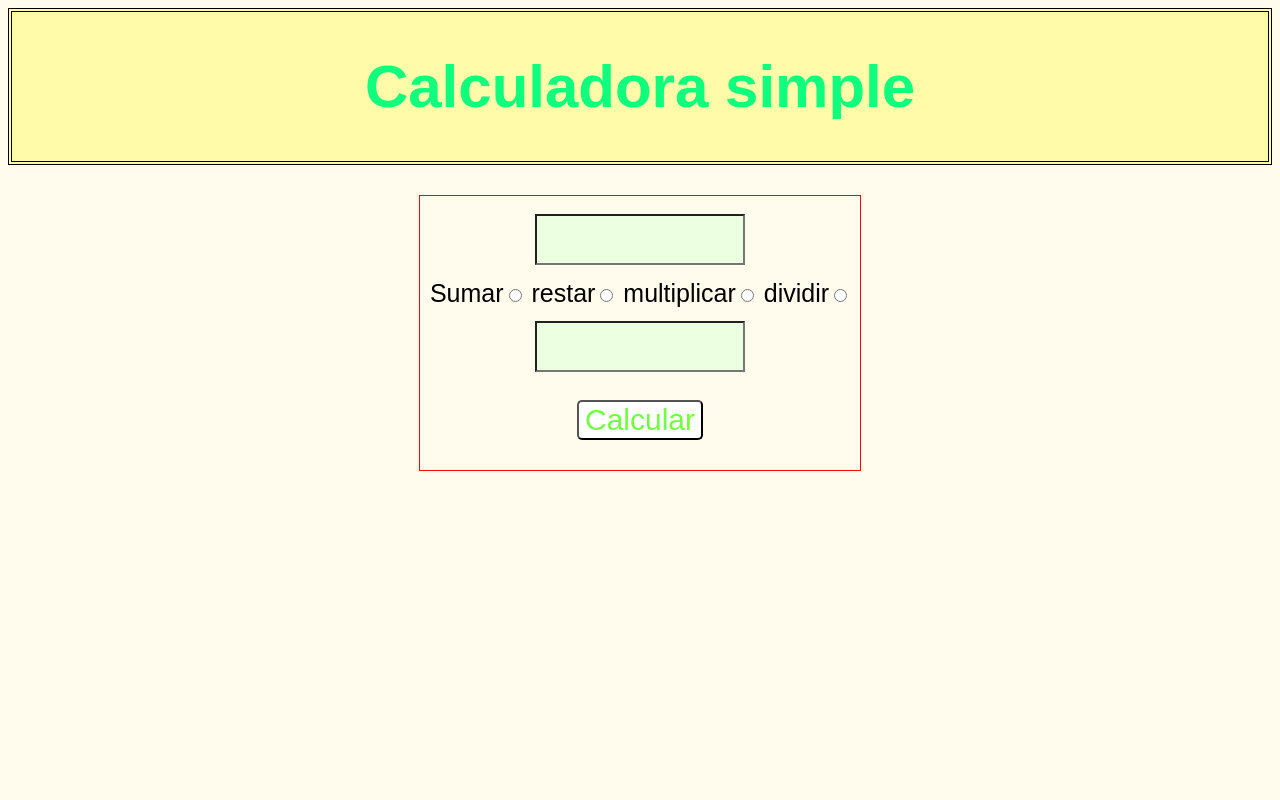
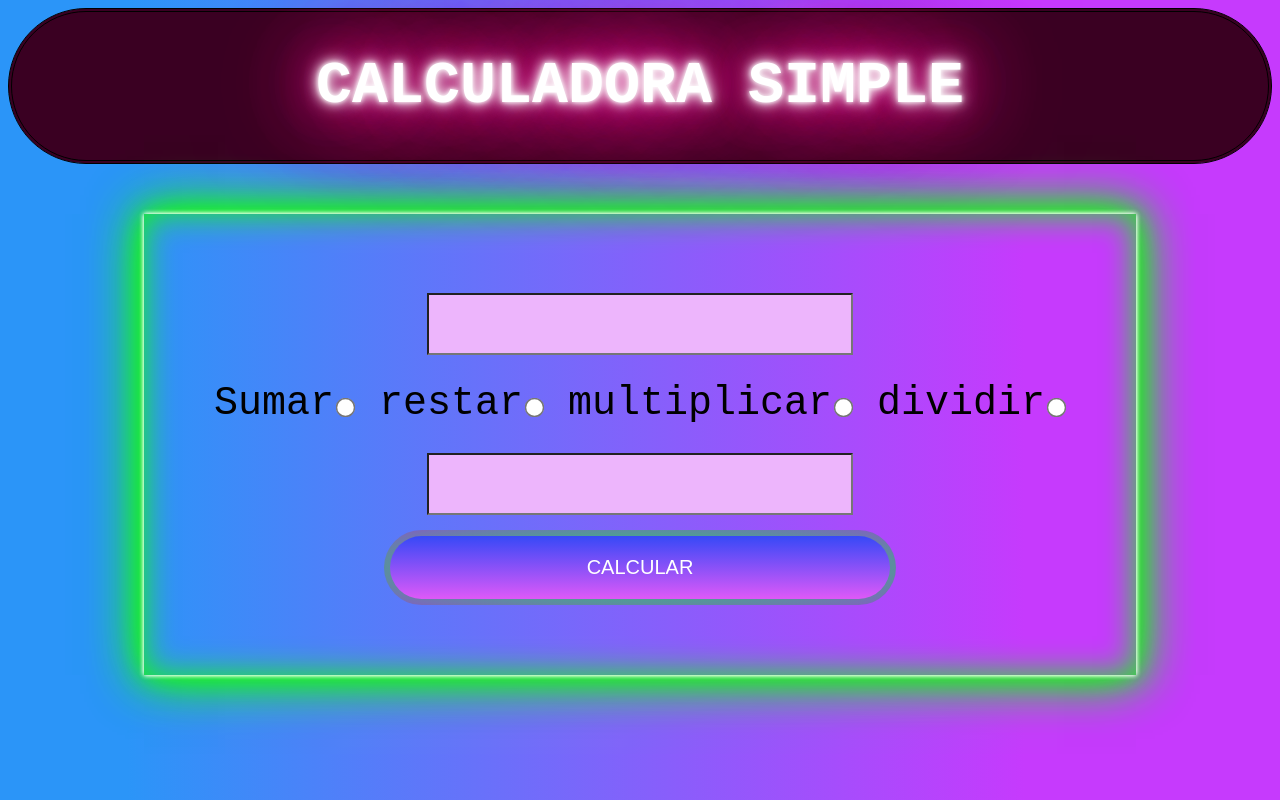
Before and after one commit to archiduke/ProyectoCalculadora, a plain HTML site: page index.html in a window 1280 px wide. Drawn offline with Linux system fonts and the light colour scheme.

Commit message:
Cambios Cambios Cambios

```diff
--- a/css/misestilos.css
+++ b/css/misestilos.css
@@ -1,53 +1,130 @@
 /* estilos index */
 
 body {
-    font-family:sans-serif;
-    background-color: #fffbed;
+    font-family:monospace;
+    background: linear-gradient(to right, #2b95f8 10%, #c63afd 80%);
+    background-size: contain;
 }
+
+/* estilo para el titulo */
 
 .titulo {
     text-align: center;
-    color: #0eff7d;
+    color: #fff;
+    text-shadow:
+      0 0 7px #fff,
+      0 0 10px #fff,
+      0 0 21px #fff,
+      0 0 42px #f09,
+      0 0 50px #f09,
+      0 0 70px #f09,
+      0 0 90px #f09,
+      0 0 120px #f09;
+    animation: pulsate 0.11s ease-in-out infinite alternate; /* animacion neon */
     font-size: 30px;
-    background-color: #fffba9;
+    background-color: #3a0022;
     border: double black 4px;
+    font-family: monospace;
+    border-radius: 100px;
 }
 
-.calculadora {
-    margin: auto;
-    margin-top: 30px;
-    width: fit-content;
-    border: 1px solid red;
-    padding: 10px;
-    font-size: 25px;
-    text-align: center;
-    line-height: 40px;
-    font-family:sans-serif;
+@keyframes pulsate { /* aqui se modifica la animacion del titulo */
+
+    100% {
+
+        text-shadow:
+        0 0 4px #fff,
+        0 0 11px #fff,
+        0 0 19px #fff,
+        0 0 40px #f09,
+        0 0 80px #f09,
+        0 0 90px #f09,
+        0 0 100px #f09,
+        0 0 150px #f09;
+
+    }
+
+    0% {
+
+      text-shadow:
+      0 0 4px #fff,
+      0 0 10px #fff,
+      0 0 18px #fff,
+      0 0 38px #f09,
+      0 0 73px #f09,
+      0 0 80px #f09,
+      0 0 94px #f09,
+      0 0 140px #f09;
+
+  }
 }
 
-#boton {
-    border-radius: 5px;
-    font-family: fantasy;
-    height: auto;
-    width: auto;
-    margin: 20px;
-    font-size: 30px;
-    color:#73ff41;
-    background-color: white;
+.calculadora { /* estilo de la calculadora central */
+    margin: auto;
+    margin-top: 50px;
+    width: fit-content;
+    border: 1px;
+    padding: 70px;
+    font-size: 40px;
+    text-align: center;
+    line-height: 80px;
+    font-family:monospace;
+    box-shadow: 0 0 .3rem #fff,
+            0 0 .3rem #fff,
+            0 0 3rem #17f817,
+            0 0 1.5rem #17f817,
+            0 0 3.3rem #17f817,
+            inset 0 0 2rem #17f817;
 }
 
-.numeros {
+input[type="radio"] { /* aumentar tamaño de los radio buttons */
+    -ms-transform: scale(1.5); /* IE 9 */
+    -webkit-transform: scale(1.5); /* Chrome, Safari, Opera */
+    transform: scale(1.5);
+}
+
+.boton { /* el boton de calcular */
+    --x: 50%;
+	--y: 50%;
+	position: relative;
+    font-size: 20px;
+	appearance: none;
+	padding: 1em 2em;
+	color: white;
+	cursor: pointer;
+	outline: none;
+	border-radius: 100px;
+	border: 6px solid transparent; /* para tener un borde guapo */
+	background: linear-gradient(rgb(54, 73, 247), rgb(222, 89, 248)) padding-box, radial-gradient(farthest-corner at var(--x) var(--y), #00fd4c, #845EC2) border-box;
+    width: 60%;
+}
+
+.numeros { /* estilo de las cajas para introducir los datos */
     width: 50%;
   padding: 12px 20px;
   margin: 8px 0;
   box-sizing: border-box;
-  font-size: 20px;
-  background-color: #ECFFE1;
+  font-size: 30px;
+  background-color: #edb5fc;
 }
 
 .resultado {
+
     margin:auto;
-    width: 60%;
+    width: 50%;
     text-align: center;
-    font-size: 30px;
+    font-size: 70px;
+    position: fixed;
+    bottom: 80px;
+    left: 25%;
+    color: #fff;
+    text-shadow:
+        0 0 7px #fff,
+        0 0 10px #fff,
+        0 0 21px #fff,
+        0 0 42px #17f817,
+        0 0 82px #17f817,
+        0 0 92px #17f817,
+        0 0 102px #17f817,
+        0 0 151px #17f817;
 }
--- a/index.html
+++ b/index.html
@@ -10,7 +10,7 @@
 <body>
     <!-- div para el titulo -->
     <div class="titulo">
-        <h1>Calculadora simple</h1>
+        <h1>CALCULADORA SIMPLE</h1>
     </div>
     <div class="calculadora"> <!-- div para gestionar los calculos -->
 
@@ -20,7 +20,7 @@
         <span>multiplicar</span><input type="radio" name="operacion" value="multi" id="multiplicar">
         <span>dividir</span><input type="radio" name="operacion" value="divi" id="dividir"><br>
         <input id="numero2" type="text" required class="numeros"><br>
-        <button id="boton">Calcular</button>
+        <button id="boton" class="boton">CALCULAR</button>
 
     </div>
     <div class="resultado"> <!-- aqui mostraremos la solución -->
--- a/js/js_index.js
+++ b/js/js_index.js
@@ -17,6 +17,16 @@
                     seleccion = elegir.value;
                     break;
                 }
+            }
+
+            document.querySelector('.boton').onmousemove = (e) => {
+
+                const x = e.pageX - e.target.offsetLeft
+                const y = e.pageY - e.target.offsetTop
+
+                e.target.style.setProperty('--x', `${ x }px`)
+                e.target.style.setProperty('--y', `${ y }px`)
+
             }
 
             /* ahora hacemos la operacion elegida, mediante ifs */
```
